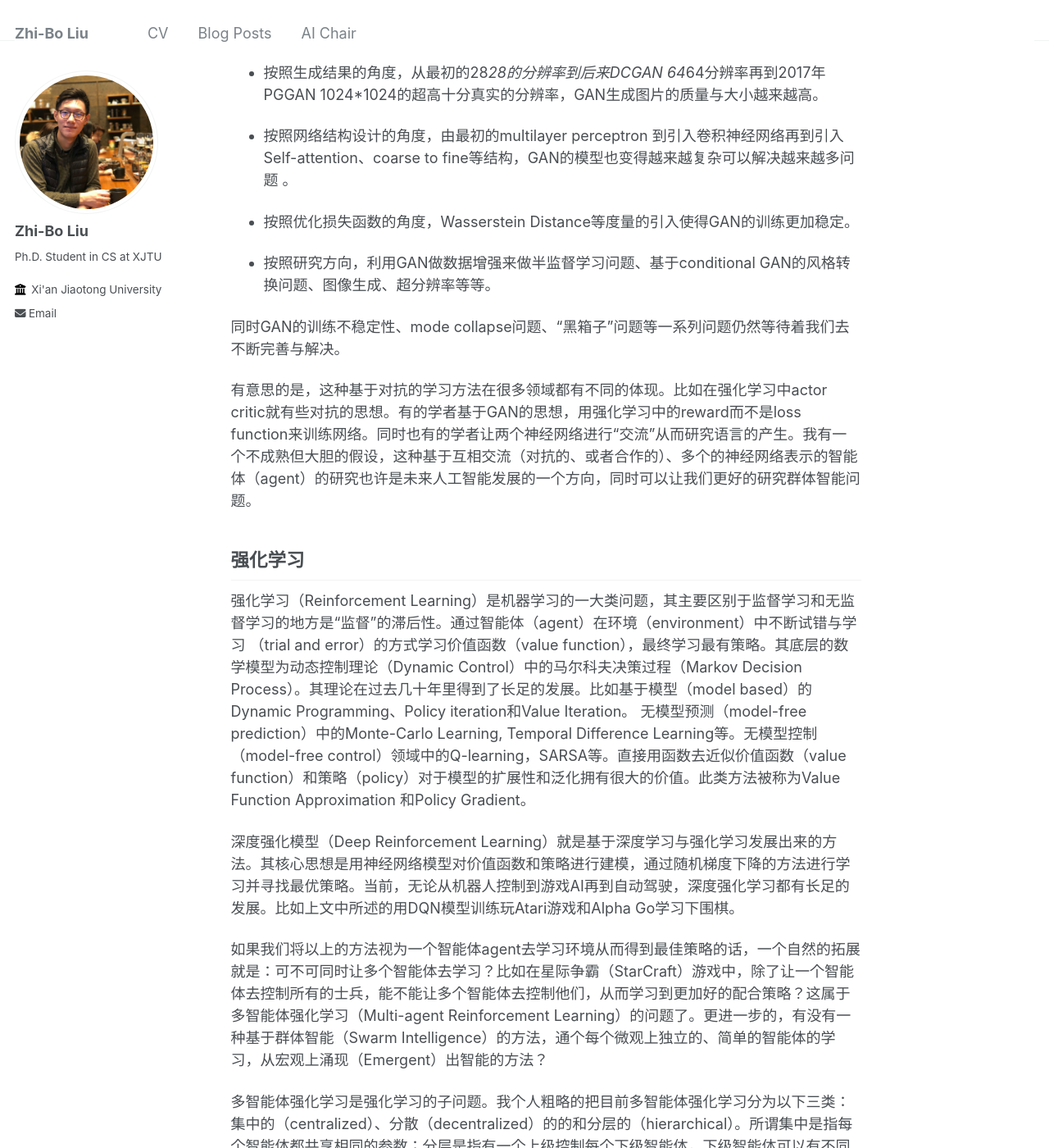
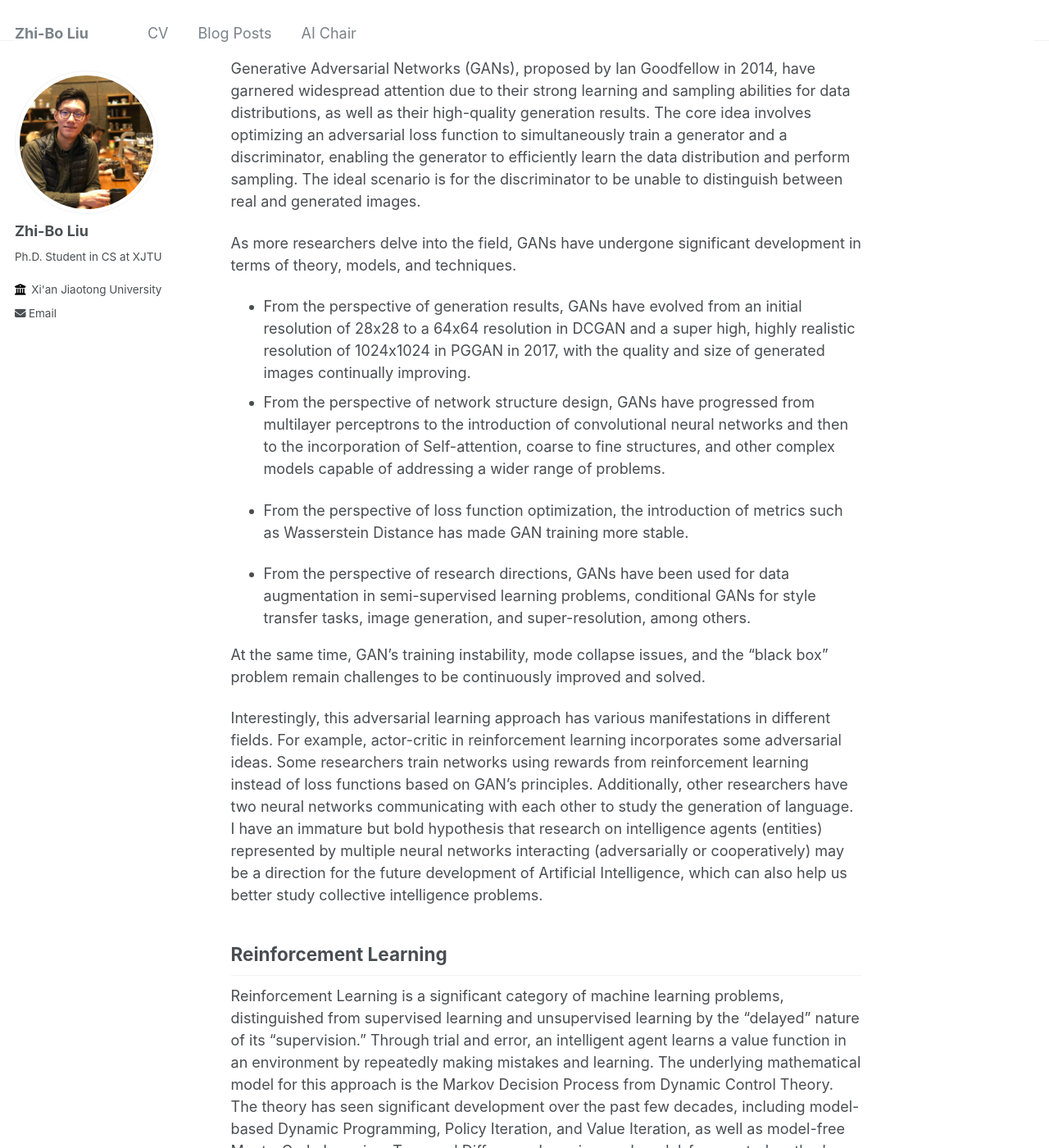
Before and after one commit to zhibo-liu/zhibo-liu.github.io, a Jekyll site: the page built from _posts/2020-10-01-blog-post-1.md, in a window 1280 px wide and 1400 px high, scrolled down 1367 px. Shown: the whole window at 82% size. Built offline with Jekyll 4.4.1, drawn with Linux system fonts in a browser that asks for light colours; some of the changed text lies outside the part shown.

Commit message:
mv original chinses blog to backup-*.md, update blog with english

```diff
--- a/_posts/2020-10-01-blog-post-1.md
+++ b/_posts/2020-10-01-blog-post-1.md
@@ -1,5 +1,5 @@
 ---
-title: '浅谈人工智能方法'
+title: 'A Brief Discussion on Artificial Intelligence Methods'
 date: 2020-10-01
 permalink: /posts/2020/10/blog-post-1/
 tags:
@@ -7,66 +7,57 @@ tags:
   - category1
   - category2
 ---
-# 浅谈人工智能方法
 
-[toc]
 
-> 以下内容是我在申请博士期间所做的整理与思考 2020.10
+> The following content is a compilation and contemplation of my work during the doctoral application period in 2020.10.
 
-## 卷积神经网络
-
-计算机视觉（Computer Vision）是人工智能的重要组成部分，基于卷积神经网络（Convolutional Neural Network）被证明是最有效的方法。我认为其发展主要经历了以下几个阶段：
-
-- 1959年Huble 和 Wiesel对于猫脑视觉中枢的生物学实验证明视觉是基于简单结构的
-- 1970年David Marr所著《vision》书揭示了视觉是层次的（hierarchical）
-- Kunihiko Fukushima的论文是的应用神经网络研究视觉。
-- 上世纪九十年代纽约大学的Yann Lecun应用反向传播学习（Backpropagation）和卷积神经网络（Convolutional  Neural Network）在Minist数据集上的数字分类成功标志着机器视觉领域逐渐走向成熟。
-- 在新世纪人工智能爆发的元年是2012，当Alex Krizhevsky用于20年前Yann Lecun相近的模型结构AlexNet，依托于强大的计算能力，基于CNN和backpropagation的AlexNet给ImageNet图像分类问题的准确率带来了质的提升。
-
-从2012年8层网络的AlexNet，到2014年大约20层网络的的GoogleNet 和VGG再到2015年152层的ResNet。 随着神经网络模型越来越“深”，模型的表达能力与准确性与越来越高，深度学习（Deep Learning）一词应运而生。
+## Convolutional Neural Networks
 
 
 
-实践证明神经网络模型的表达能力是十分强大的，其在机器视觉领域的成功足以说明。反向传播学习使得人们拥有end to end训练模型的方法。区别于以往精心挑选的特征，神经网络模型+反向传播学习给予我们end to end的表达能力。换句话说，以往模型的好坏很大程度上取决于特征选取的好坏（例如 Histogram of Gradient等）， 如今深度学习模型可以通过对海量数据的学习与训练，自己找出特征。这种强大的模型表达能力为人工智能与机器学习领域注入了强大的动力。DeepMind的基于Q-Learning和Deep Learning的DQN模型和Alpha Go就是典型的例子。
+Computer Vision is an essential component of Artificial Intelligence, and it has been proven that Convolutional Neural Networks (CNNs) are the most effective method. I believe that its development has gone through the following stages:
+
+- In 1959, Hubel and Wiesel's biological experiments on the visual centers of cat brains demonstrated that vision is based on simple structures.
+
+- In 1970, David Marr's book "Vision" revealed that vision is hierarchical.
+
+- Kunihiko Fukushima's paper marked the application of neural networks to the study of vision.
+
+- The successful classification of digits in the MNIST dataset by Yann Lecun's use of backpropagation and convolutional neural networks at New York University in the 1990s signaled the gradual maturation of the machine vision field.
+
+- In the year 2000, the explosion of Artificial Intelligence began in 2012 when Alex Krizhevsky used a model structure similar to Yann Lecun's, called AlexNet, with strong computational power, and based on CNN and backpropagation, significantly improved the accuracy of the ImageNet image classification problem.
+
+From 2012's 8-layer network AlexNet to 2014's approximately 20-layer network GoogleNet and VGG, and then to 2015's 152-layer ResNet, as neural network models became increasingly "deep," their expressive ability and accuracy also increased significantly, giving rise to the term Deep Learning.
+
+In practice, the expressive ability of neural network models has been shown to be extremely powerful, and their success in machine vision is sufficient to demonstrate this. Backpropagation learning allows people to have end-to-end training models. Unlike previously carefully selected features, neural network models + backpropagation give us end-to-end expressive ability. In other words, the quality of models in the past was largely dependent on the quality of feature selection (e.g., Histogram of Gradient, etc.), while now deep learning models can learn and train on massive data to find features themselves. This powerful model expressive ability has injected tremendous power into the Artificial Intelligence and Machine Learning fields. DeepMind's Q-Learning and Deep Learning-based DQN model and Alpha Go are typical examples of this.
 
 
 
-## 生成对抗网络
+## Generative Adversarial Networks
 
-生成对抗网络（Generative Adversarial Network）自从Ian Goodfellow于2014年提出以来， 其强大的对数据分布的学习与采样能力、以及良好的生成结果使得一经出现就收到广泛的关注。其核心思想是通过优化对抗损失函数同时训练生成器（Generator）和判别器（Discriminatory），使得生成器可以高效的学习数据的分布并可以进行采样。其理想情况是判别器无法判别图像是真是图像还是生成图像。
+Generative Adversarial Networks (GANs), proposed by Ian Goodfellow in 2014, have garnered widespread attention due to their strong learning and sampling abilities for data distributions, as well as their high-quality generation results. The core idea involves optimizing an adversarial loss function to simultaneously train a generator and a discriminator, enabling the generator to efficiently learn the data distribution and perform sampling. The ideal scenario is for the discriminator to be unable to distinguish between real and generated images.
+
+As more researchers delve into the field, GANs have undergone significant development in terms of theory, models, and techniques.
+
+- From the perspective of generation results, GANs have evolved from an initial resolution of 28x28 to a 64x64 resolution in DCGAN and a super high, highly realistic resolution of 1024x1024 in PGGAN in 2017, with the quality and size of generated images continually improving.
+- From the perspective of network structure design, GANs have progressed from multilayer perceptrons to the introduction of convolutional neural networks and then to the incorporation of Self-attention, coarse to fine structures, and other complex models capable of addressing a wider range of problems.
+
+- From the perspective of loss function optimization, the introduction of metrics such as Wasserstein Distance has made GAN training more stable.
+
+- From the perspective of research directions, GANs have been used for data augmentation in semi-supervised learning problems, conditional GANs for style transfer tasks, image generation, and super-resolution, among others.
+
+At the same time, GAN's training instability, mode collapse issues, and the "black box" problem remain challenges to be continuously improved and solved.
+
+Interestingly, this adversarial learning approach has various manifestations in different fields. For example, actor-critic in reinforcement learning incorporates some adversarial ideas. Some researchers train networks using rewards from reinforcement learning instead of loss functions based on GAN's principles. Additionally, other researchers have two neural networks communicating with each other to study the generation of language. I have an immature but bold hypothesis that research on intelligence agents (entities) represented by multiple neural networks interacting (adversarially or cooperatively) may be a direction for the future development of Artificial Intelligence, which can also help us better study collective intelligence problems.
 
 
 
-随着越来越多学者展开研究，GAN已经得到了长足的发展，无论是理论的还是模型的还是技巧的。
+##  Reinforcement Learning
 
-- 按照生成结果的角度，从最初的28*28的分辨率到后来DCGAN 64*64分辨率再到2017年PGGAN 1024*1024的超高十分真实的分辨率，GAN生成图片的质量与大小越来越高。
+Reinforcement Learning is a significant category of machine learning problems, distinguished from supervised learning and unsupervised learning by the "delayed" nature of its "supervision." Through trial and error, an intelligent agent learns a value function in an environment by repeatedly making mistakes and learning. The underlying mathematical model for this approach is the Markov Decision Process from Dynamic Control Theory. The theory has seen significant development over the past few decades, including model-based Dynamic Programming, Policy Iteration, and Value Iteration, as well as model-free Monte-Carlo Learning, Temporal Difference Learning, and model-free control methods such as Q-learning and SARSA. Function approximation for value functions and policies has significant value for model extensibility and generalization. These methods are known as Value Function Approximation and Policy Gradient.
 
-- 按照网络结构设计的角度，由最初的multilayer perceptron 到引入卷积神经网络再到引入Self-attention、coarse to fine等结构，GAN的模型也变得越来越复杂可以解决越来越多问题 。
+Deep Reinforcement Learning, which combines deep learning and reinforcement learning, is a method that has emerged from their development. Its core idea involves using neural network models to model value functions and policies, learning through gradient descent, and searching for the optimal strategy. Deep reinforcement learning has seen substantial development in various areas, such as robot control, game AI, and autonomous driving. For example, training the DQN model to play Atari games and learning Go through Alpha Go, as mentioned earlier.
 
-- 按照优化损失函数的角度，Wasserstein Distance等度量的引入使得GAN的训练更加稳定。
+If we consider the above methods as intelligent agents learning in an environment to find the best strategy, a natural extension is: can multiple intelligent agents learn simultaneously? For example, in StarCraft, instead of having a single intelligent agent controlling all soldiers, can multiple intelligent agents control them, leading to better coordination strategies? This falls under the category of Multi-agent Reinforcement Learning. Further, is there a way to develop a swarm intelligence method, where intelligence emerges from the learning of each microscopically independent, simple intelligent entity?
 
-- 按照研究方向，利用GAN做数据增强来做半监督学习问题、基于conditional GAN的风格转换问题、图像生成、超分辨率等等。
-
-同时GAN的训练不稳定性、mode collapse问题、“黑箱子”问题等一系列问题仍然等待着我们去不断完善与解决。
-
-
-
-有意思的是，这种基于对抗的学习方法在很多领域都有不同的体现。比如在强化学习中actor critic就有些对抗的思想。有的学者基于GAN的思想，用强化学习中的reward而不是loss function来训练网络。同时也有的学者让两个神经网络进行“交流”从而研究语言的产生。我有一个不成熟但大胆的假设，这种基于互相交流（对抗的、或者合作的）、多个的神经网络表示的智能体（agent）的研究也许是未来人工智能发展的一个方向，同时可以让我们更好的研究群体智能问题。
-
-
-
-##  强化学习
-
-强化学习（Reinforcement Learning）是机器学习的一大类问题，其主要区别于监督学习和无监督学习的地方是“监督”的滞后性。通过智能体（agent）在环境（environment）中不断试错与学习 （trial and error）的方式学习价值函数（value function），最终学习最有策略。其底层的数学模型为动态控制理论（Dynamic Control）中的马尔科夫决策过程（Markov Decision Process）。其理论在过去几十年里得到了长足的发展。比如基于模型（model based）的Dynamic Programming、Policy iteration和Value Iteration。 无模型预测（model-free prediction）中的Monte-Carlo Learning, Temporal Difference Learning等。无模型控制（model-free control）领域中的Q-learning，SARSA等。直接用函数去近似价值函数（value function）和策略（policy）对于模型的扩展性和泛化拥有很大的价值。此类方法被称为Value Function Approximation 和Policy Gradient。
-
-
-
-深度强化模型（Deep Reinforcement Learning）就是基于深度学习与强化学习发展出来的方法。其核心思想是用神经网络模型对价值函数和策略进行建模，通过随机梯度下降的方法进行学习并寻找最优策略。当前，无论从机器人控制到游戏AI再到自动驾驶，深度强化学习都有长足的发展。比如上文中所述的用DQN模型训练玩Atari游戏和Alpha Go学习下围棋。
-
-
-
-如果我们将以上的方法视为一个智能体agent去学习环境从而得到最佳策略的话，一个自然的拓展就是：可不可同时让多个智能体去学习？比如在星际争霸（StarCraft）游戏中，除了让一个智能体去控制所有的士兵，能不能让多个智能体去控制他们，从而学习到更加好的配合策略？这属于多智能体强化学习（Multi-agent Reinforcement Learning）的问题了。更进一步的，有没有一种基于群体智能（Swarm Intelligence）的方法，通个每个微观上独立的、简单的智能体的学习，从宏观上涌现（Emergent）出智能的方法？
-
-
-
-多智能体强化学习是强化学习的子问题。我个人粗略的把目前多智能体强化学习分为以下三类：集中的（centralized）、分散（decentralized）的的和分层的（hierarchical）。所谓集中是指每个智能体都共享相同的参数；分层是指有一个上级控制每个下级智能体，下级智能体可以有不同的参数，但需要将学习的数据反馈给上级；分散是指每一个智能体之间独立学习没有上级控制。其中集中式的方法是主流，所谓集中是指每个智能体都共享相同的参数。分层式的方法逐渐开始被重视，分散式的研究还处于初步阶段。
+Multi-agent Reinforcement Learning is a subproblem of reinforcement learning. For simplicity, I roughly divide current multi-agent reinforcement learning into three categories: centralized, decentralized, and hierarchical. Centralized methods involve each intelligent agent sharing the same parameters, while hierarchical methods have a higher-level controller for each lower-level intelligent agent, with the possibility of different parameters but requiring learning data feedback to the higher level. Decentralized methods involve each intelligent agent learning independently without a higher-level controller. Centralized methods are mainstream, with each intelligent agent sharing the same parameters. Hierarchical methods are gradually gaining attention, while decentralized research is still in its early stages.
```
Also changed, not shown: _posts/backup-2020-10-01-blog-post-1-cn.md (added, +72 -0 lines).
